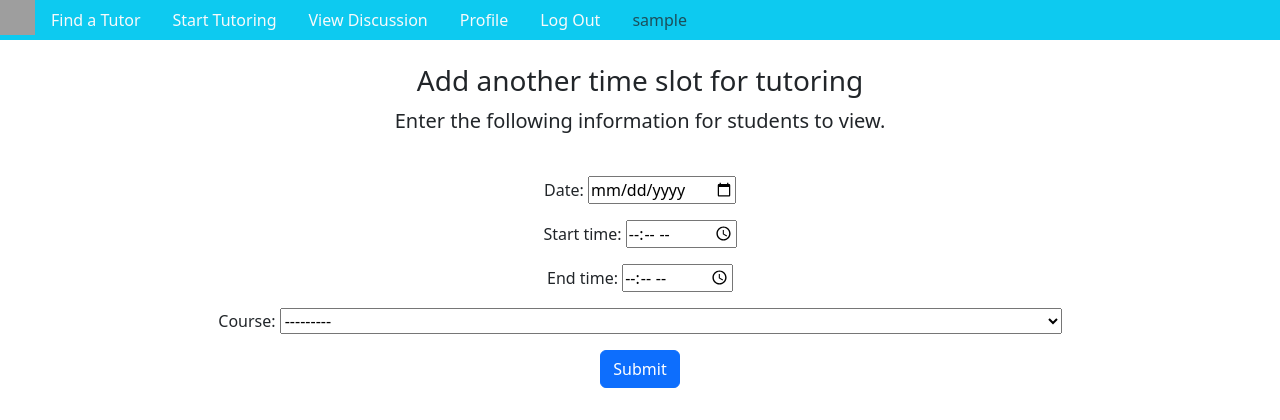
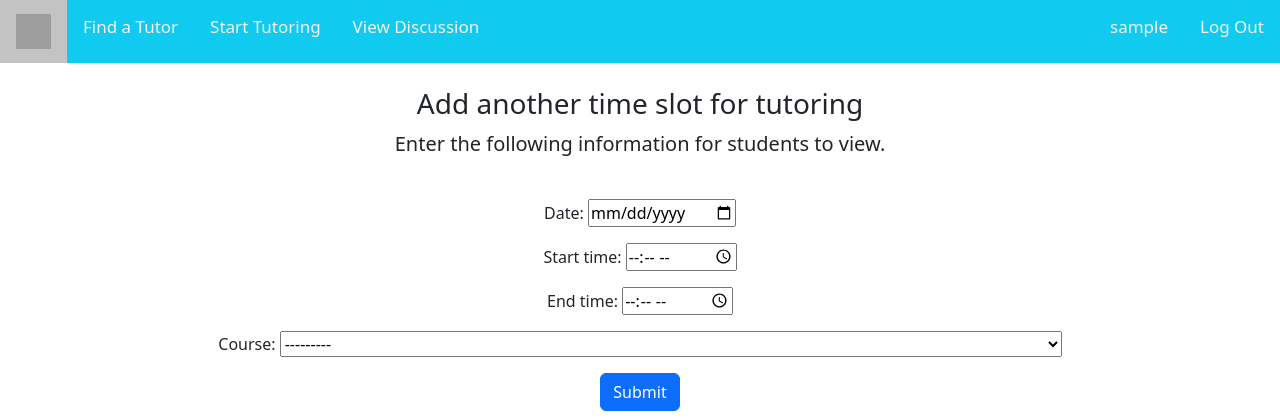
Before and after one commit to maryvwalton/tutor-me-app, a Django app: template templates/myapp/add_more_availability.html in a window 1280 px wide. Shown: the top 420 px of the page. Run offline with Django 3.2, Linux system fonts and the light colour scheme; the template is opened without the code that fills it: values that come from a table or form of the project are taken from there, others are empty; the visitor is signed in with stand-in values (Sample User, id 1); data comes from the database, SQL or seed files in the repository; some libraries are stand-ins or nearby versions; grey boxes are pictures that could not be loaded.

Commit message:
Fixed Appointment UI

```diff
--- a/templates/myapp/add_more_availability.html
+++ b/templates/myapp/add_more_availability.html
@@ -24,33 +24,54 @@
       padding-top: 15vh;
       padding-bottom: 50vh;
     }
+
+        /* Add a black background color to the top navigation */
+        .topnav {
+      background-color: #11caf0;
+      overflow: hidden;
+    }
+
+    /* Style the links inside the navigation bar */
+    .topnav a {
+      float: left;
+      color: #f2f2f2;
+      text-align: center;
+      padding: 14px 16px;
+      text-decoration: none;
+      font-size: 17px;
+    }
+
+    /* Add a color to the active/current link */
+    .topnav a.active {
+      background-color: #c3c3c3;
+      color: rgb(0, 0, 0);
+    }
+
+    /* Right-aligned section inside the top navigation */
+    .topnav-right {
+      float: right;
+    }
+
   </style>
-<title>Submit a Listing</title>
+<title>Add Appointment to Listing</title>
 </head>
 <body>
 {% if user.is_authenticated %}
 <div class="cover-container  mx-auto flex-column">
-  <ul class="nav bg-info mx-auto">
-    <a class="navbar-brand"href="/"><img src= "https://lh5.googleusercontent.com/PMyEMcnh7OuoAC_dPcDNxLGSoFZm8T1K9sob-VHKqBk74YqWJjugOfbulpRZGtn_TSY=w2400" alt="" width="35"  height="35"></a>
-    <li class="nav-item">
-      <a class="nav-link link-light" href="/tutor_courses">Find a Tutor</a>
-    </li>
-    <li class="nav-item">
-      <a class="nav-link link-light" href="/submit_listing">Start Tutoring</a>
-    </li>
-    <li class="nav-item">
-      <a class="nav-link link-light" href="/discussion">View Discussion</a>
-    </li>
-    <li class="nav-item">
-      <a class="nav-link link-light" href="/profile">Profile</a>
-    </li>
-    <li class="nav-item">
-      <a class="nav-link link-light" href="/logout">Log Out</a>
-    </li>
-    <li class="nav-item">
-      <a class="nav-link disabled" >{{ user.username }}</a>
-    </li>
-  </ul>
+    <!-- nav bar -->
+    <div class="topnav">
+      <a class="active" href="/"><img
+          src="https://lh5.googleusercontent.com/PMyEMcnh7OuoAC_dPcDNxLGSoFZm8T1K9sob-VHKqBk74YqWJjugOfbulpRZGtn_TSY=w2400"
+          alt="" width="35" height="35"></a>
+      <a href="/tutor_courses">Find a Tutor</a>
+      <a href="/submit_listing">Start Tutoring</a>
+      <a href="/discussion">View Discussion</a>
+      <div class="topnav-right">
+        <a href="/profile">{{ user.username }}</a>
+        <a href="/logout">Log Out</a>
+      </div>
+    </div>
+    <!-- end nav bar -->
 
 
   <br>
--- a/templates/myapp/add_student_to_listing.html
+++ b/templates/myapp/add_student_to_listing.html
@@ -64,7 +64,7 @@
 
 
     </style>
-
+  <title>Request an Appointment</title>
 </head>
 
 <body>
@@ -88,7 +88,7 @@
     <div class="text-center">
 
         <main role="main" class="inner cover">
-            <h3 class=" font-weight-normal">Request a Tutor</h3>
+            <h3 class=" font-weight-normal mt-3">Request an Appointment</h3>
             <p class="lead"><small>You are currently booking a service with</small> <b>{{tutor.first_name}}
                 {{tutor.last_name}}</b>
                 <br><small>to get help with</small> <b>{{tutor.course}}</b></p>
@@ -115,7 +115,7 @@
                     <!-- Add more list items for each attribute -->
                 </ul>
                 <div class="text-center">
-                    <a href="/remove_availability/{{appointment.pk}}/delete" class="btn btn-outline-success">Book</a>
+                    <a href="/remove_availability/{{appointment.pk}}/delete" class="btn btn-primary">Book</a>
                 </div>
 
             </div>
--- a/templates/myapp/submit_listing.html
+++ b/templates/myapp/submit_listing.html
@@ -81,11 +81,8 @@
 
     <main role="main" class="inner cover">
       <h3 class=" font-weight-normal mt-3">Apply to Be Listed as a Tutor</h3>
-      <p class="lead"><small>You are currently creating a listing as</small> <b>{{user.first_name}}
-        {{user.last_name}}</b>
-      <br>
+      <p class="lead">You are currently creating a listing as: <strong>{{user.first_name}} {{user.last_name}}</strong></p>
       <p class="lead"> Answer the questions below and start finding students. </p>
-
       {% block content %}
       <form method="post">
         {% csrf_token %}
```
